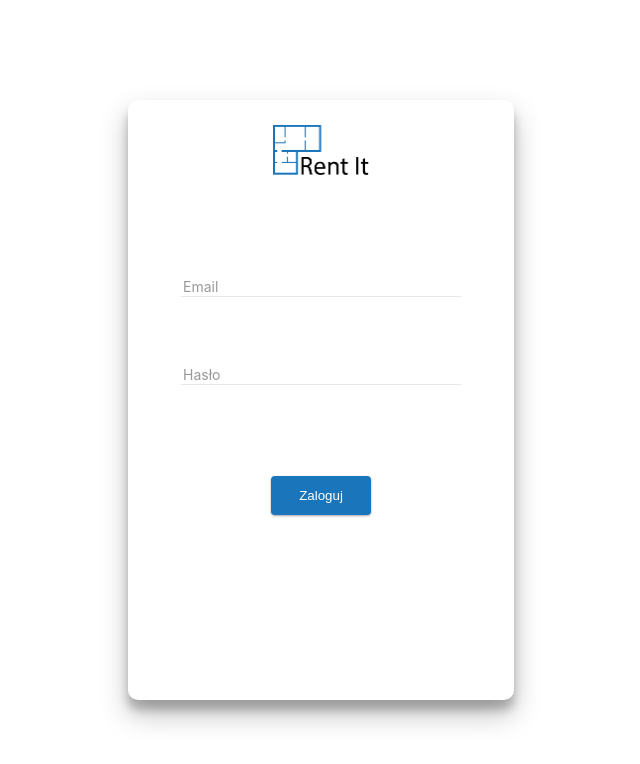
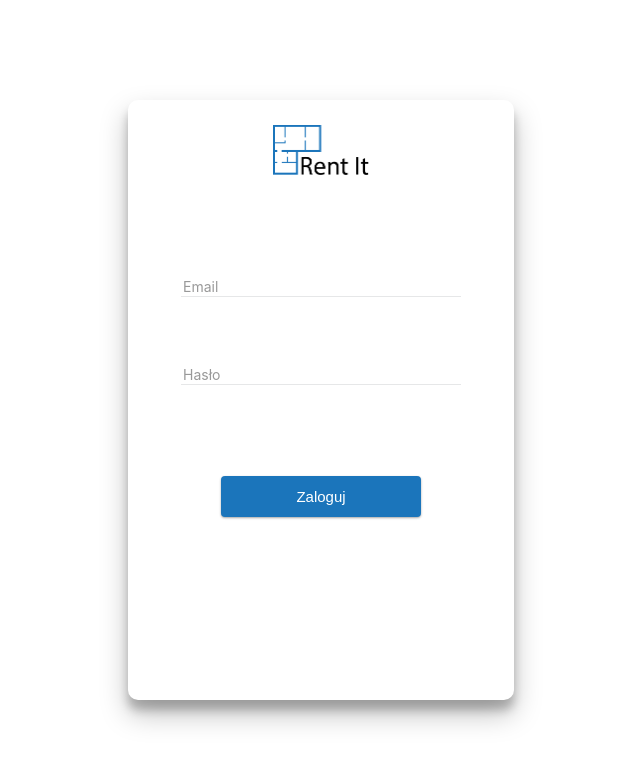
Before and after one commit to rapapor/inzynierka, a React (Create React App) app: page / in a window 1280 px wide. Shown: the top 764 px of the page, without its empty margins (319-959 px from the left). Built offline with nearby package versions, Linux system fonts and the light colour scheme.

Commit message:
custom style for button

```diff
--- a/src/api.js
+++ b/src/api.js
@@ -20,7 +20,7 @@ class API {
   }
 
   getFlatsList(token){
-    return axios.post(`${this.baseURL}/flats/`, {
+    return axios.get(`${this.baseURL}/flats`, {
       headers: {
         'Content-Type': 'application/json;charset=UTF-8',
         'Access-Control-Allow-Origin': '*',
--- a/src/components/button/index.js
+++ b/src/components/button/index.js
@@ -1,12 +1,13 @@
 import React from 'react';
 import './style.sass'
 
-const button = ({ label, onClick, type, disabled }) => {
+const button = ({ label, onClick, type, disabled, customStyle }) => {
   return (
     <button
       className={`btn btn-${type}`}
       onClick={onClick}
       disabled={disabled}
+      style={(customStyle)}
     >
       {label}
     </button>
--- a/src/components/button/style.sass
+++ b/src/components/button/style.sass
@@ -7,6 +7,7 @@
   cursor: pointer
   color: #fff
   border-color: transparent
+  font-size: 15px
   box-shadow: 0 1px 3px rgba(0,0,0,0.12), 0 1px 2px rgba(0,0,0,0.24)
   transition: all 0.3s cubic-bezier(.25,.8,.25,1)
   &.btn-accept
@@ -14,3 +15,4 @@
     background: $acceptbtn
   &:hover
     box-shadow: 0 3px 4px rgba(0,0,0,0.25), 0 3px 4px rgba(0,0,0,0.22)
+    background: $acceptbtnHover
--- a/src/containers/loginForm/index.js
+++ b/src/containers/loginForm/index.js
@@ -87,6 +87,7 @@ class LoginForm extends Component {
         label={'Zaloguj'}
         type={'accept'}
         onClick={this.confirmLogIn}
+        customStyle={{width: '200px'}}
       />
       </div>
     )
--- a/src/utils/global.sass
+++ b/src/utils/global.sass
@@ -6,6 +6,7 @@ $target-width-fullHD: 1920px
 
 $greyBackground: #e5e4e8
 $acceptbtn: #1b75bb
+$acceptbtnHover: #065694
 
 
 body
```
